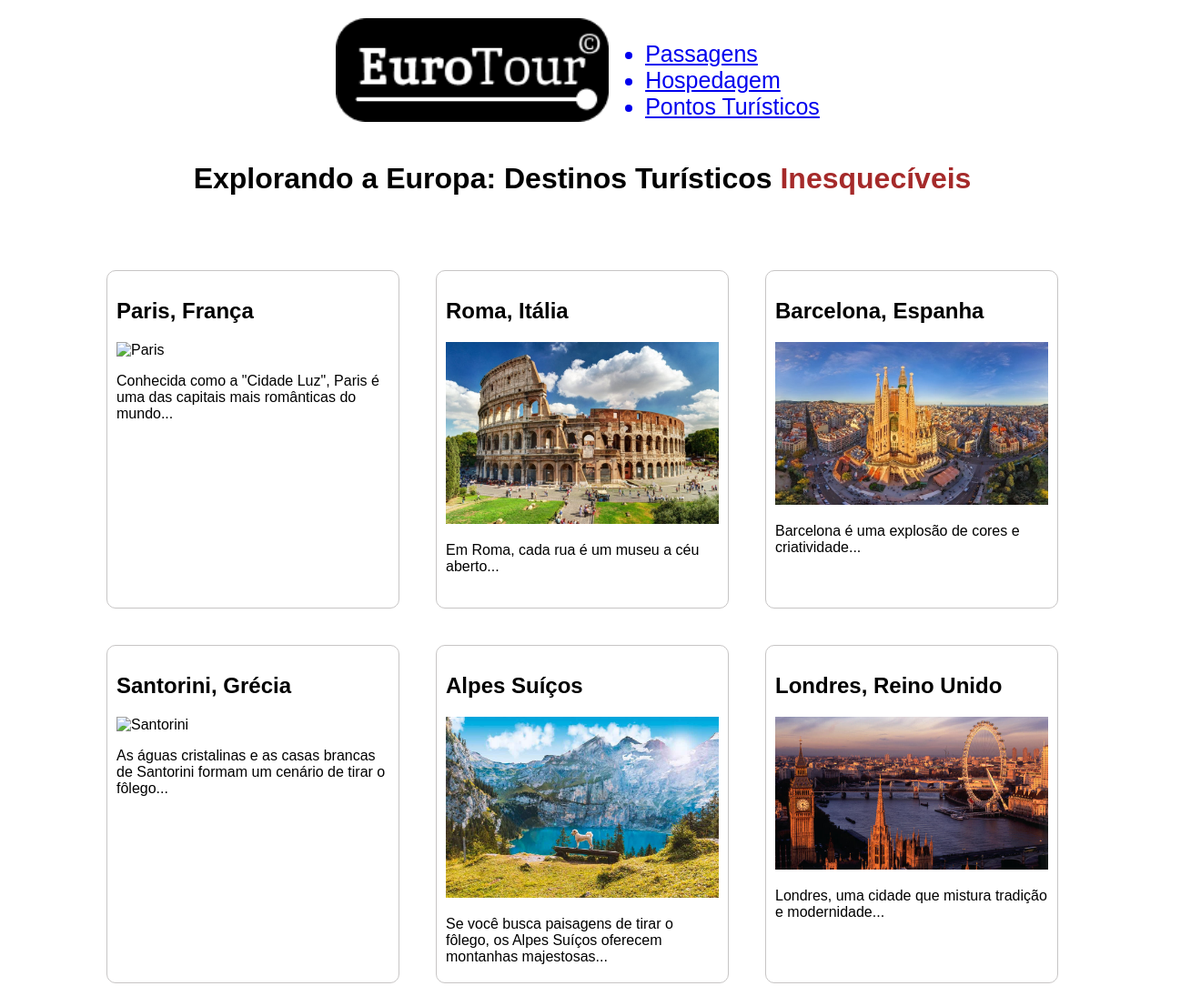
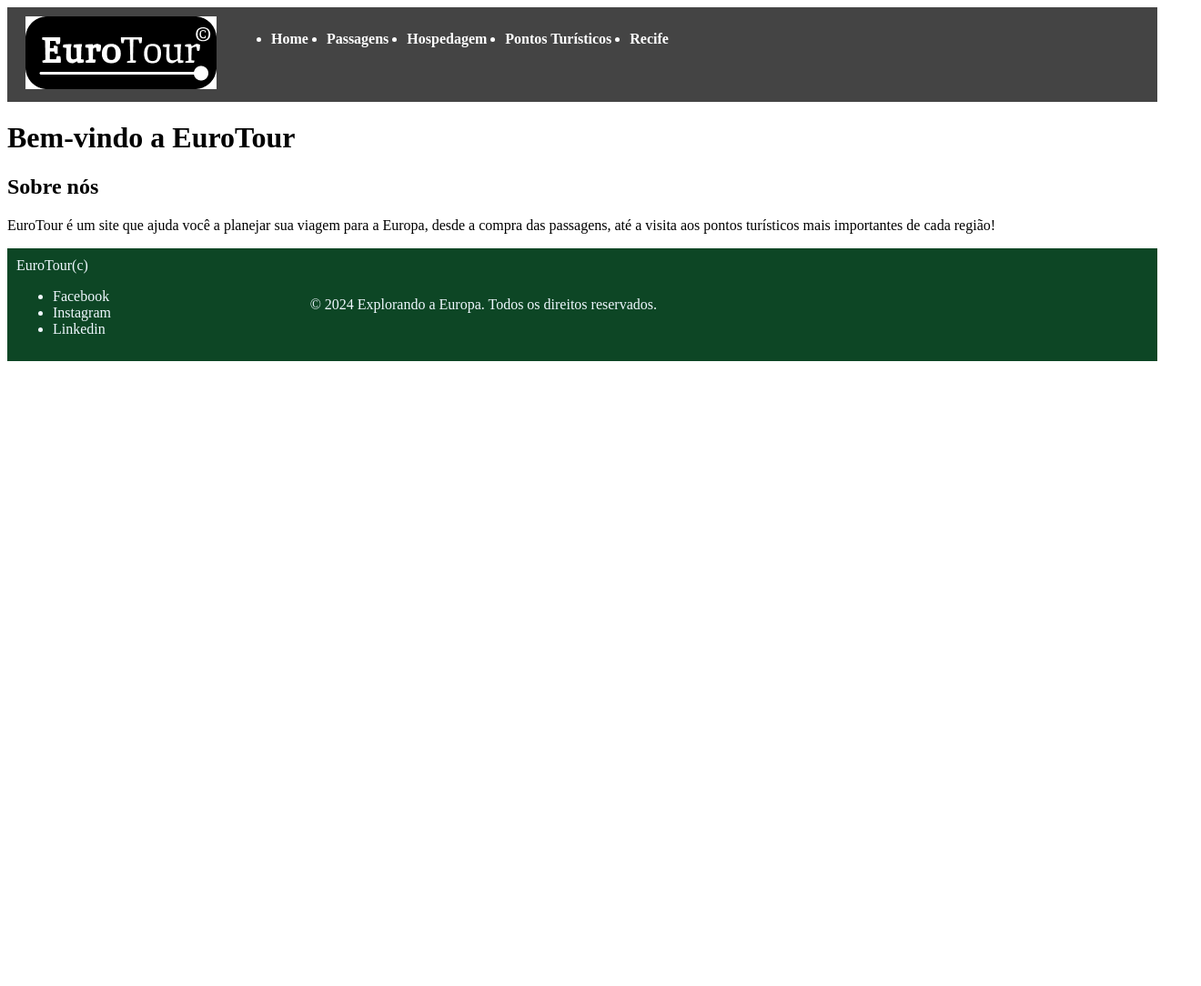
Before and after one commit to WBorges1984/desafio_html_css, a plain HTML site: page index.html in a window 1280 px wide. Shown: the top 1084 px of the page at 91% size, 1320 px wide, since content can reach past the window. After the commit the page ends 800 px from the top, so only its background shows below. Drawn offline with Linux system fonts and the light colour scheme.

Commit message:
Concluindo o site

```diff
--- /dev/null
+++ b/hospedagens.css
@@ -0,0 +1,44 @@
+section {
+    display: flex;
+}
+
+article {
+    border: 1px solid black;
+    margin: 10px;
+    padding: 10px;
+    height: 200px;
+    border-radius: 10px;
+}
+
+.button {
+    background-color: rgb(66, 66, 133);
+    color: #fff;
+    padding: 5px;
+    margin-top: 20px;
+    border-radius: 10px;
+    cursor: pointer;
+}
+
+nav {
+    background-color: #444;
+    display: flex;
+    flex-direction: row;
+    padding: 10px;
+    text-align: center;
+}
+
+ul {
+    display: flex;
+    flex-direction: row;
+}
+
+nav a {
+    color: #fff;
+    text-decoration: none;
+    margin: 0 10px;
+    font-weight: bold;
+}
+
+nav a:hover {
+    text-decoration: underline;
+}
--- a/index.html
+++ b/index.html
@@ -1,85 +1,56 @@
 <!DOCTYPE html>
 <html lang="pt-br">
-
 <head>
   <meta charset="UTF-8">
+  <meta http-equiv="X-UA-Compatible" content="IE=edge">
   <meta name="viewport" content="width=device-width, initial-scale=1.0">
-    <title>Explorando a Europa: Destinos Turísticos Inesquecíveis</title>
-    <link rel="stylesheet" href="style.css">
+  <link rel="stylesheet" href="styleIndex.css">
+  <title>Euro Tour</title>
 </head>
-
 <body>
-
   <header>
-        <div class="top">
-        <a href="/">
+      <nav>
+        <a href="/index.html">
           <img src="./assets/eurotour-logo-pb.png" alt="">
         </a>
-        <nav>
         <ul>
-            <a href="/">
+        <a href="index.html">
+            <li>Home</li>
+        </a>
+        <a href="passagens.html">
             <li>Passagens</li>
         </a>
-            <a href="/">
+        <a href="hospedagem.html">
             <li>Hospedagem</li>
         </a>
-            <a href="/index.html">
+        <a href="pontosTuristicos.html">
             <li>Pontos Turísticos</li>
+        </a>
+        <a href="/recife.html">
+            <li>Recife</li>
         </a>
         </ul>
     </nav>
-    </div>
-        <div>
-
-            <h1>Explorando a Europa: Destinos Turísticos <span>Inesquecíveis</span></h1>
-
-        </div>
   </header>
-
   <main>
-        <section id="conteudo">
-        <div class="card">
-            <h2>Paris, França</h2>
-            <img src="./assets/ParisFranca.jpg" alt="Paris">
-            <p>Conhecida como a "Cidade Luz", Paris é uma das capitais mais românticas do mundo...</p>
-        </div>
-
-        <div class="card">
-            <h2>Roma, Itália</h2>
-            <img src="./assets/ROMA.jpg" alt="Roma">
-            <p>Em Roma, cada rua é um museu a céu aberto...</p>
-        </div>
-
-        <div class="card">
-            <h2>Barcelona, Espanha</h2>
-            <img src="./assets/barcelona.jpg" alt="Barcelona">
-            <p>Barcelona é uma explosão de cores e criatividade...</p>
-        </div>
-
-        <div class="card">
-            <h2>Santorini, Grécia</h2>
-            <img src="./assets/GRECIA.jpg" alt="Santorini">
-            <p>As águas cristalinas e as casas brancas de Santorini formam um cenário de tirar o fôlego...</p>
-        </div>
-
-        <div class="card">
-            <h2>Alpes Suíços</h2>
-            <img src="./assets/SUICOS.jpg" alt="Alpes">
-            <p>Se você busca paisagens de tirar o fôlego, os Alpes Suíços oferecem montanhas majestosas...</p>
-        </div>
-
-        <div class="card">
-            <h2>Londres, Reino Unido</h2>
-            <img src="./assets/LONDRES.jpg" alt="Londres">
-            <p>Londres, uma cidade que mistura tradição e modernidade...</p>
-        </div>
+    <h1>Bem-vindo a EuroTour</h1>
+    <section>
+      <h2>Sobre nós</h2>
+      <p>EuroTour é um site que ajuda você a planejar sua viagem para a Europa, desde a compra das passagens, até a visita aos pontos turísticos mais importantes de cada região!</p>
     </section>
   </main>
-
   <footer>
+      <div class="redes">
+          <span>EuroTour(c)</span>
+          <ul>
+        <li>Facebook</li>
+        <li>Instagram</li>
+        <li>Linkedin</li>
+      </ul>
+    </div>
+    <div class="creditos">
         <p>&copy; 2024 Explorando a Europa. Todos os direitos reservados.</p>
+    </div>
   </footer>
-
 </body>
-
 </html>
--- a/style.css
+++ /dev/null
@@ -1,72 +0,0 @@
-body {
-    font-family: "Arial", sans-serif;
-    margin: 0;
-    padding: 0;
-    box-sizing: border-box;
-    overflow-x: hidden;
-}
-
-header,
-main,
-footer {
-    padding: 20px;
-}
-
-img {
-    width: 300px;
-}
-.card {
-    width: 300px;
-    height: 350px;
-    border: 1px solid #c7c5c5;
-    border-radius: 10px;
-    padding: 10px;
-    margin: 20px;
-}
-
-#conteudo {
-    display: flex;
-    flex-direction: row;
-    width: 100%;
-    flex-wrap: wrap;
-    align-items: center;
-    justify-content: center;
-}
-footer {
-    display: flex;
-    justify-content: center;
-    align-items: center;
-    background-color: rgb(13, 70, 37);
-    color: aliceblue;
-    width: 100%;
-}
-
-header {
-    display: flex;
-    flex-direction: row;
-    align-items: center;
-    justify-content: center;
-}
-span {
-    color: brown;
-    font-weight: 700;
-}
-
-header {
-    display: flex;
-    flex-direction: column;
-}
-
-.top {
-    display: flex;
-}
-
-nav {
-    font-size: 25px;
-}
-
-ul {
-    display: flex;
-    flex-direction: column;
-    margin-right: 10px;
-}
--- /dev/null
+++ b/styleIndex.css
@@ -0,0 +1,45 @@
+nav {
+    background-color: #444;
+    display: flex;
+    flex-direction: row;
+    padding: 10px;
+    text-align: center;
+}
+
+ul {
+    display: flex;
+    flex-direction: row;
+}
+
+nav a {
+    color: #fff;
+    text-decoration: none;
+    margin: 0 10px;
+    font-weight: bold;
+}
+
+nav a:hover {
+    text-decoration: underline;
+}
+
+footer {
+    display: flex;
+    flex-direction: row;
+    justify-content: space-between;
+    align-items: center;
+    background-color: rgb(13, 70, 37);
+    color: aliceblue;
+    width: 100%;
+}
+
+footer ul {
+    display: flex;
+    flex-direction: column;
+}
+
+.redes {
+    padding: 10px;
+}
+.creditos {
+    margin-right: 550px;
+}
--- /dev/null
+++ b/stylePassagens.css
@@ -0,0 +1,45 @@
+nav {
+    background-color: #444;
+    display: flex;
+    flex-direction: row;
+    padding: 10px;
+    text-align: center;
+}
+
+ul {
+    display: flex;
+    flex-direction: row;
+}
+
+nav a {
+    color: #fff;
+    text-decoration: none;
+    margin: 0 10px;
+    font-weight: bold;
+}
+
+nav a:hover {
+    text-decoration: underline;
+}
+
+footer {
+    display: flex;
+    flex-direction: row;
+    justify-content: space-between;
+    align-items: center;
+    background-color: rgb(13, 70, 37);
+    color: aliceblue;
+    width: 100%;
+}
+
+footer ul {
+    display: flex;
+    flex-direction: column;
+}
+
+.redes {
+    padding: 10px;
+}
+.creditos {
+    margin-right: 550px;
+}
--- /dev/null
+++ b/styleRecife.css
@@ -0,0 +1,67 @@
+header {
+    background-color: #333;
+    color: #fff;
+    text-align: center;
+    padding: 10px;
+}
+
+nav {
+    background-color: #444;
+    display: flex;
+    flex-direction: row;
+    padding: 10px;
+    text-align: center;
+}
+
+ul {
+    display: flex;
+    flex-direction: row;
+}
+
+nav a {
+    color: #fff;
+    text-decoration: none;
+    margin: 0 10px;
+    font-weight: bold;
+}
+
+nav a:hover {
+    text-decoration: underline;
+}
+
+section {
+    padding: 20px;
+    margin: 20px;
+    background-color: #fff;
+    border-radius: 5px;
+}
+
+img {
+    width: 400px;
+}
+
+#como-chegar {
+    display: flex;
+    flex-direction: row;
+    margin-top: 15px;
+}
+
+#imagens {
+    display: flex;
+    flex-direction: row;
+    align-items: center;
+    justify-content: center;
+}
+
+h2 {
+    text-align: center;
+    font-size: 35px;
+}
+
+footer {
+    background-color: #333;
+    color: #fff;
+    text-align: center;
+    padding: 10px;
+    width: auto;
+}
--- /dev/null
+++ b/stylepontosTuristicos.css
@@ -0,0 +1,65 @@
+nav {
+    background-color: #444;
+    display: flex;
+    flex-direction: row;
+    padding: 10px;
+    text-align: center;
+}
+
+ul {
+    display: flex;
+    flex-direction: row;
+}
+
+nav a {
+    color: #fff;
+    text-decoration: none;
+    margin: 0 10px;
+    font-weight: bold;
+}
+
+nav a:hover {
+    text-decoration: underline;
+}
+
+footer {
+    display: flex;
+    flex-direction: column;
+    justify-content: space-between;
+    align-items: center;
+    background-color: rgb(13, 70, 37);
+    color: aliceblue;
+    width: 100%;
+}
+
+footer ul {
+    display: flex;
+    flex-direction: column;
+}
+
+.redes {
+    padding: 10px;
+}
+.creditos {
+    margin-right: 550px;
+}
+
+h1 > span {
+    color: chocolate;
+}
+#conteudo {
+    display: flex;
+    flex-direction: row;
+    flex-wrap: wrap;
+}
+.card {
+    width: 250px;
+    padding: 20px;
+    border: 1px solid chocolate;
+    border-radius: 10px;
+    margin: 15px;
+}
+
+img {
+    width: 250px;
+}
```
Also changed, not shown: hospedagem.html (added, +82 -0 lines), passagens.html (added, +57 -0 lines), pontosTuristicos.html (added, +89 -0 lines), recife.html (added, +72 -0 lines), assets/Maraco-Zero.jpg (added), assets/Marco-Zero-PE1-1.jpg (added). Lines whose indentation alone changed are shown as unchanged.
